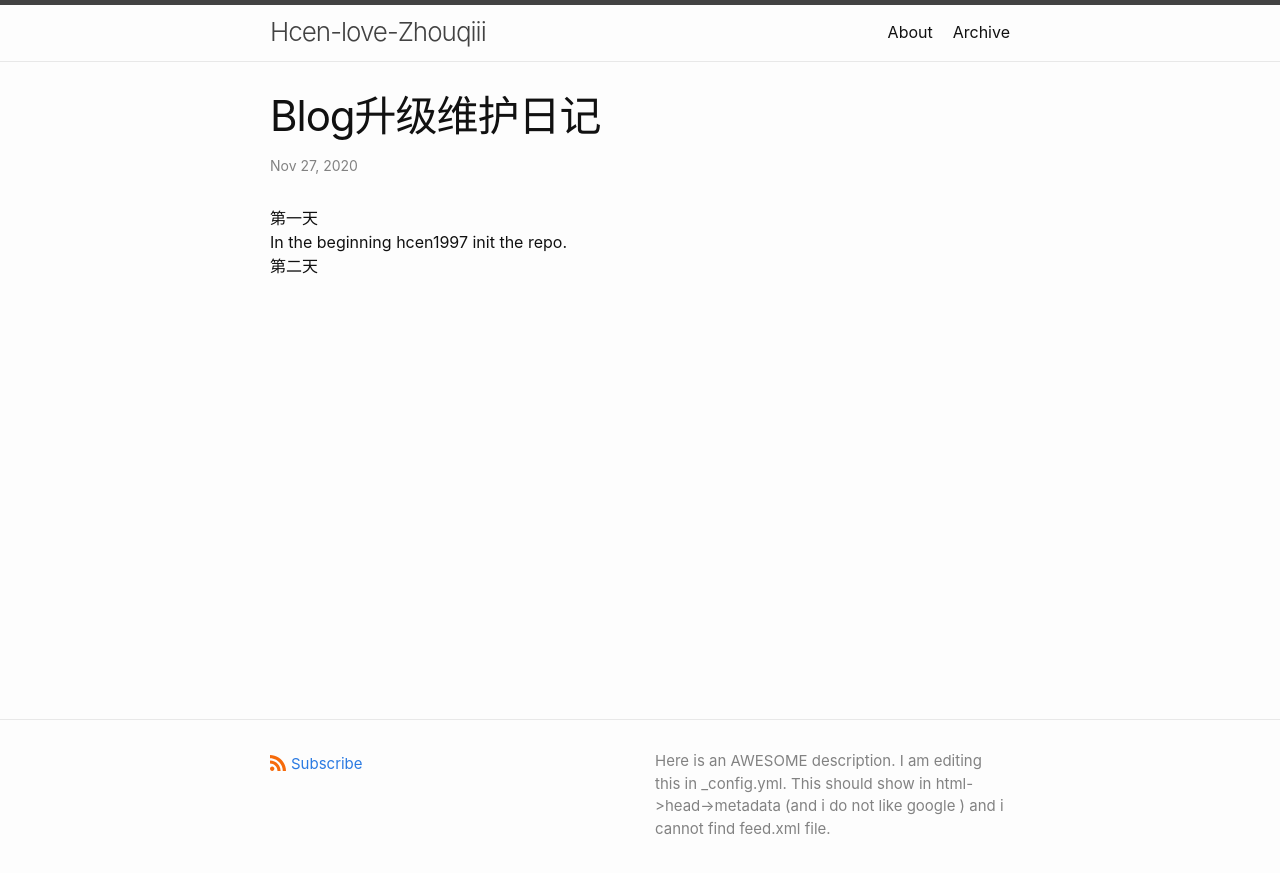
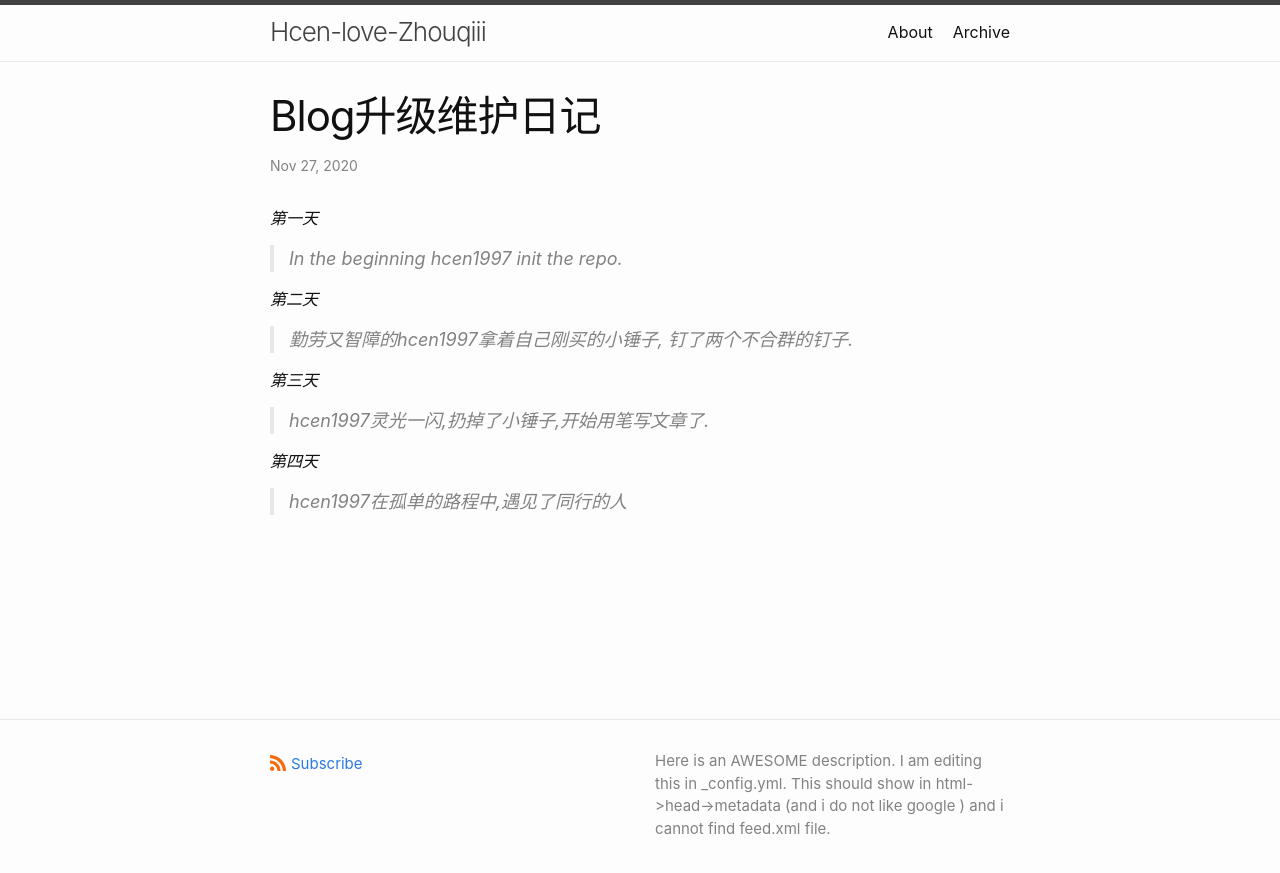
Before and after one commit to hcen1997/hcen1997.github.io, a Jekyll site: the page built from _posts/2020-11-27-blog升级维护日记.md, in a window 1280 px wide. Shown: the top 873 px of the page. Built offline with Jekyll 4.4.1, drawn with Linux system fonts in a browser that asks for light colours; comment, search, counter and statistics services are not loaded.

Commit message:
add blog history

```diff
--- a/_posts/2020-11-27-blog升级维护日记.md
+++ b/_posts/2020-11-27-blog升级维护日记.md
@@ -1,6 +1,14 @@
 ---
 layout: post
 ---
-第一天
-  In the beginning hcen1997 init the repo.
-第二天
+*第一天*
+> In the beginning hcen1997 init the repo.
+
+*第二天*
+> 勤劳又智障的hcen1997拿着自己刚买的小锤子, 钉了两个不合群的钉子.
+
+*第三天*
+> hcen1997灵光一闪,扔掉了小锤子,开始用笔写文章了.
+
+*第四天*
+> hcen1997在孤单的路程中,遇见了同行的人
```
